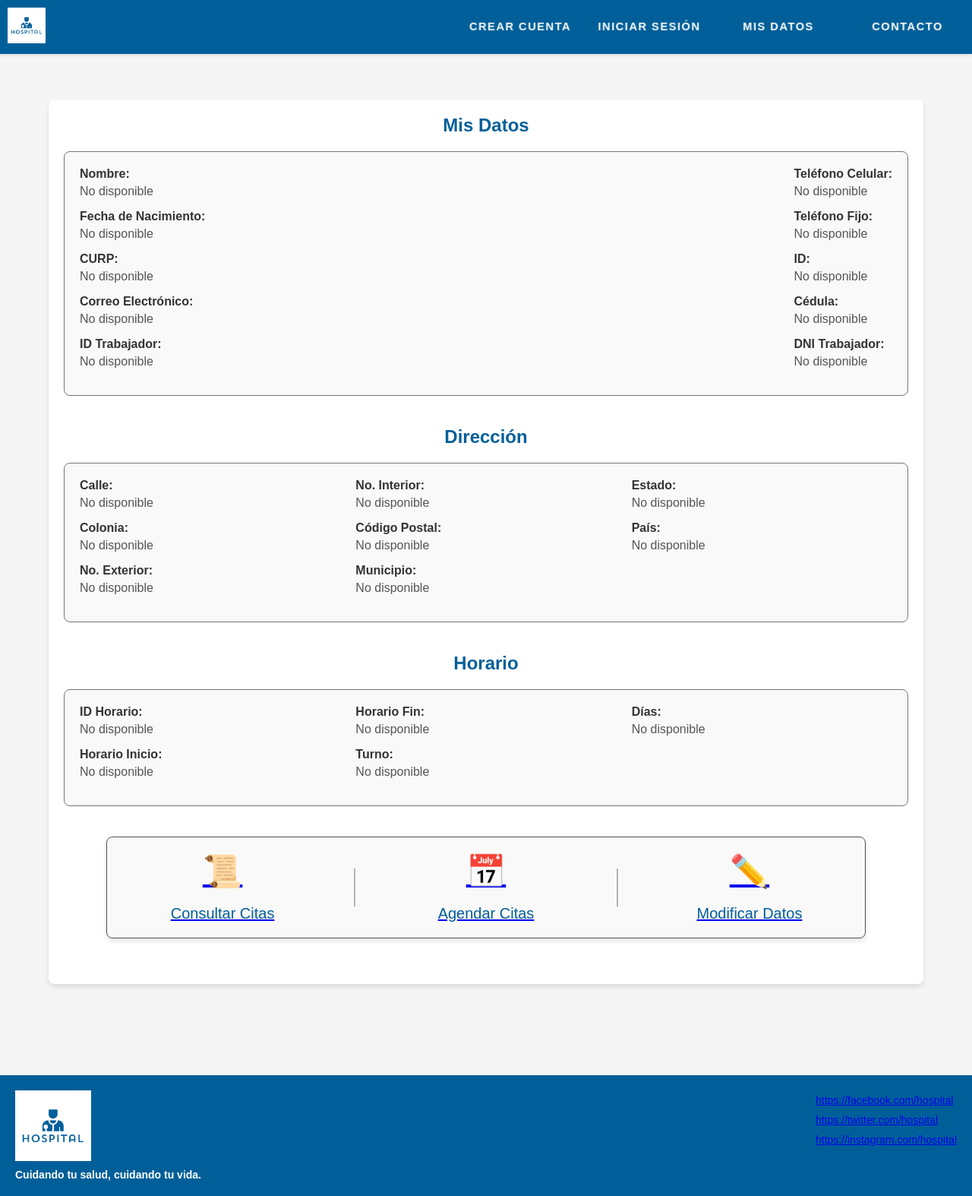
After one commit to LuxanderEich/HospitalESCOM_1.0, a Django app: page /users/DatosDoctor in a window 1280 px wide. The commit adds this page. Shown: the whole page at 76% size. Run offline with Django 5.2, Linux system fonts and the light colour scheme.

Commit message:
Decimo commit, vistas de doctor finalizadas, falta lo del ticket

```diff
--- a/core/templates/core/base.html
+++ b/core/templates/core/base.html
@@ -32,7 +32,7 @@
                     </a>
                 </li>
                 <li class="flip">
-                    <a href="/users/MisdatosRecepcionista">
+                    <a href="/users/mi_info">
                         <span class="front">Mis Datos</span>
                         <span class="back">Mis Datos</span>
                     </a>
--- a/operation/urls.py
+++ b/operation/urls.py
@@ -26,5 +26,6 @@ urlpatterns = [
     path("Consultorios", views.Consultorios, name="Consultorios"),
     path("BuscarPaciente", views.BuscarPaciente, name="BuscarPaciente"),
     path("PersonalMedico", views.PersonalMedico, name="PersonalMedico"),
-
+    path("RecetasDoctor", views.RecetasDoctor, name="RecetasDoctor"),
+    path("CitasDoctor", views.CitasDoctor, name="CitasDoctor"),
 ]
--- a/operation/views.py
+++ b/operation/views.py
@@ -69,3 +69,9 @@ def BuscarPaciente(request):
 
 def PersonalMedico(request):
     return render(request, 'operation/PersonalMedico.html')
+
+def RecetasDoctor(request):
+    return render(request, 'operation/RecetasDoctor.html')
+
+def CitasDoctor(request):
+    return render(request, 'operation/CitasDoctor.html')
--- /dev/null
+++ b/users/static/users/css/DatosDoctor.css
@@ -0,0 +1,112 @@
+/* Estilos generales */
+body {
+  font-family: Arial, sans-serif;
+  margin: 0;
+  padding: 0;
+  background-color: #f5f5f5;
+  color: #333;
+}
+
+.mis-datos-container {
+  width: 90%;
+  max-width: 1200px;
+  margin: 20px auto;
+  padding: 20px;
+  background-color: #ffffff;
+  box-shadow: 0 4px 6px rgba(0, 0, 0, 0.1);
+  border-radius: 8px;
+  margin-top: 60px;
+}
+
+/* Títulos */
+.mis-datos-title {
+  text-align: center;
+  font-size: 24px;
+  margin-bottom: 20px;
+  color: #005F99;
+}
+
+/* Rectángulos */
+.mis-datos-rectangulo {
+  background-color: #f9f9f9;
+  padding: 20px;
+  border: 1px solid #757575;
+  border-radius: 8px;
+  margin-bottom: 40px; /* Aumentado el margen entre rectángulos */
+}
+
+.mis-datos-content {
+  display: flex;
+  flex-wrap: wrap;
+  gap: 20px;
+}
+
+.mis-datos-column {
+  flex: 1;
+  min-width: 200px;
+}
+
+/* Estilos de los elementos */
+.mis-datos-item {
+  margin-bottom: 15px;
+}
+
+.mis-datos-item label {
+  font-weight: bold;
+  display: block;
+  margin-bottom: 5px;
+  color: #333;
+}
+
+.mis-datos-item span {
+  display: block;
+  color: #555;
+}
+
+/* Action Section */
+.action-section {
+  width: 90%; /* Ancho del rectángulo */
+  margin: 40px auto; /* Espaciado adicional entre la sección y otros elementos */
+  background-color: #f9f9f9; /* Color de fondo del rectángulo */
+  border-radius: 8px; /* Bordes redondeados */
+  padding: 20px 0; /* Espaciado interno */
+  display: flex; /* Usamos flexbox para alinear elementos */
+  justify-content: space-around; /* Espaciado uniforme entre botones */
+  align-items: center; /* Centrado vertical */
+  box-shadow: 0px 4px 6px rgba(0, 0, 0, 0.1); /* Sombra suave */
+  border: #505050 1px solid;
+}
+
+.action-item {
+  background: none; /* Sin fondo */
+  border: none; /* Sin bordes */
+  cursor: pointer; /* Muestra el cursor de mano */
+  text-align: center; /* Centra el texto y el icono */
+  flex: 1; /* Ocupa el mismo espacio proporcional */
+  font-family: Arial, sans-serif; /* Fuente estándar */
+  outline: none; /* Elimina contornos al hacer clic */
+  transition: transform 0.2s ease, background-color 0.2s ease; /* Animaciones suaves */
+}
+
+.action-item:hover {
+  background-color: rgba(0, 0, 0, 0.1); /* Fondo más oscuro al pasar el cursor */
+  transform: scale(0.85); /* Aumenta ligeramente el tamaño */
+}
+
+.icon {
+  font-size: 42px; /* Tamaño del icono */
+  margin-bottom: 20px; /* Espaciado entre el icono y el texto */
+}
+
+.action-item p {
+  font-size: 20px; /* Tamaño del texto */
+  color: #005F99; /* Color del texto */
+  margin: 0; /* Elimina márgenes extra */
+}
+
+.divider {
+  width: 2px; /* Grosor de la línea */
+  height: 50px; /* Altura de la línea */
+  background-color: #B3B3B3; /* Color de la línea */
+  margin: 0 20px; /* Espaciado horizontal aumentado */
+}
--- /dev/null
+++ b/users/templates/users/DatosDoctor.html
@@ -0,0 +1,163 @@
+{% extends 'core/base.html' %}
+{% load static %}
+
+{% block title %}Mis Datos - Médico{% endblock %}
+
+{% block content %}
+<link rel="stylesheet" href="{% static 'users/css/DatosDoctor.css' %}">
+
+<div class="mis-datos-container">
+  <!-- Mis Datos -->
+  <h2 class="mis-datos-title">Mis Datos</h2>
+  <div class="mis-datos-rectangulo">
+    <div class="mis-datos-content">
+      <div class="mis-datos-column">
+        <div class="mis-datos-item">
+          <label>Nombre:</label>
+          <span>{{ medico.nombre|default:"No disponible" }}</span>
+        </div>
+        <div class="mis-datos-item">
+          <label>Fecha de Nacimiento:</label>
+          <span>{{ medico.fecha_nacimiento|date:"d/m/Y"|default:"No disponible" }}</span>
+        </div>
+        <div class="mis-datos-item">
+          <label>CURP:</label>
+          <span>{{ medico.curp|default:"No disponible" }}</span>
+        </div>
+        <div class="mis-datos-item">
+          <label>Correo Electrónico:</label>
+          <span>{{ medico.email|default:"No disponible" }}</span>
+        </div>
+        <div class="mis-datos-item">
+          <label>ID Trabajador:</label>
+          <span>{{ medico.id_trabajador|default:"No disponible" }}</span>
+        </div>
+      </div>
+      <div class="mis-datos-column-right">
+        <div class="mis-datos-item">
+          <label>Teléfono Celular:</label>
+          <span>{{ medico.telefono_celular|default:"No disponible" }}</span>
+        </div>
+        <div class="mis-datos-item">
+          <label>Teléfono Fijo:</label>
+          <span>{{ medico.telefono_fijo|default:"No disponible" }}</span>
+        </div>
+        <div class="mis-datos-item">
+          <label>ID:</label>
+          <span>{{ medico.id|default:"No disponible" }}</span>
+        </div>
+        <div class="mis-datos-item">
+          <label>Cédula:</label>
+          <span>{{ medico.cedula|default:"No disponible" }}</span>
+        </div>
+        <div class="mis-datos-item">
+          <label>DNI Trabajador:</label>
+          <span>{{ medico.dni_trabajador|default:"No disponible" }}</span>
+        </div>
+      </div>
+    </div>
+  </div>
+
+  <!-- Dirección -->
+  <h2 class="mis-datos-title">Dirección</h2>
+  <div class="mis-datos-rectangulo">
+    <div class="mis-datos-content">
+      <div class="mis-datos-column">
+        <div class="mis-datos-item">
+          <label>Calle:</label>
+          <span>{{ direccion.calle|default:"No disponible" }}</span>
+        </div>
+        <div class="mis-datos-item">
+          <label>Colonia:</label>
+          <span>{{ direccion.colonia|default:"No disponible" }}</span>
+        </div>
+        <div class="mis-datos-item">
+          <label>No. Exterior:</label>
+          <span>{{ direccion.no_exterior|default:"No disponible" }}</span>
+        </div>
+      </div>
+      <div class="mis-datos-column">
+        <div class="mis-datos-item">
+          <label>No. Interior:</label>
+          <span>{{ direccion.no_interior|default:"No disponible" }}</span>
+        </div>
+        <div class="mis-datos-item">
+          <label>Código Postal:</label>
+          <span>{{ direccion.codigo_postal|default:"No disponible" }}</span>
+        </div>
+        <div class="mis-datos-item">
+          <label>Municipio:</label>
+          <span>{{ direccion.municipio|default:"No disponible" }}</span>
+        </div>
+      </div>
+      <div class="mis-datos-column">
+        <div class="mis-datos-item">
+          <label>Estado:</label>
+          <span>{{ direccion.estado|default:"No disponible" }}</span>
+        </div>
+        <div class="mis-datos-item">
+          <label>País:</label>
+          <span>{{ direccion.pais|default:"No disponible" }}</span>
+        </div>
+      </div>
+    </div>
+  </div>
+
+  <!-- Horario -->
+  <h2 class="mis-datos-title">Horario</h2>
+  <div class="mis-datos-rectangulo">
+    <div class="mis-datos-content">
+      <div class="mis-datos-column">
+        <div class="mis-datos-item">
+          <label>ID Horario:</label>
+          <span>{{ horario.id|default:"No disponible" }}</span>
+        </div>
+        <div class="mis-datos-item">
+          <label>Horario Inicio:</label>
+          <span>{{ horario.inicio|time:"H:i"|default:"No disponible" }}</span>
+        </div>
+      </div>
+      <div class="mis-datos-column">
+        <div class="mis-datos-item">
+          <label>Horario Fin:</label>
+          <span>{{ horario.fin|time:"H:i"|default:"No disponible" }}</span>
+        </div>
+        <div class="mis-datos-item">
+          <label>Turno:</label>
+          <span>{{ horario.turno|default:"No disponible" }}</span>
+        </div>
+      </div>
+      <div class="mis-datos-column">
+        <div class="mis-datos-item">
+          <label>Días:</label>
+          <span>{{ horario.dias|default:"No disponible" }}</span>
+        </div>
+      </div>
+    </div>
+  </div>
+
+  <!-- Acciones -->
+  <div class="action-section">
+    <div class="action-item">
+      <a href="/operation/CitasDoctor">
+          <div class="icon">📜</div>
+          <p>Consultar Citas</p>
+      </a>
+    </div>
+    <div class="divider"></div>
+    <div class="action-item">
+        <a href="/operation/agendar_cita">
+          <div class="icon">📅</div>
+          <p>Agendar Citas</p>
+        </a>
+    </div>
+    <div class="divider"></div>
+    <div class="action-item">
+        <a href="/operation/ModificarDatos">
+          <div class="icon">✏️</div>
+          <p>Modificar Datos</p>
+        </a>
+    </div>
+  </div>
+</div>
+{% endblock %}
--- a/users/urls.py
+++ b/users/urls.py
@@ -6,5 +6,6 @@ app_name = 'users'
 
 urlpatterns = [
     path('mi_info', views.mi_info, name='info'),
-    path('MisdatosRecepcionista', views.MisdatosRecepcionista, name='MisdatosRecepcionista')
+    path('MisdatosRecepcionista', views.MisdatosRecepcionista, name='MisdatosRecepcionista'),
+    path('DatosDoctor', views.DatosDoctor, name='DatosDoctor'),
 ]
--- a/users/views.py
+++ b/users/views.py
@@ -6,3 +6,6 @@ def mi_info(request):
 
 def MisdatosRecepcionista(request):
     return render(request, 'users/MisdatosRecepcionista.html')
+
+def DatosDoctor(request):
+    return render(request, 'users/DatosDoctor.html')
```
Also changed, not shown: operation/static/operation/css/CitasDoctor.css (added, +74 -0 lines), operation/static/operation/css/RecetasDoctor.css (added, +131 -0 lines), operation/templates/operation/CitasDoctor.html (added, +33 -0 lines), operation/templates/operation/RecetasDoctor.html (added, +105 -0 lines).
